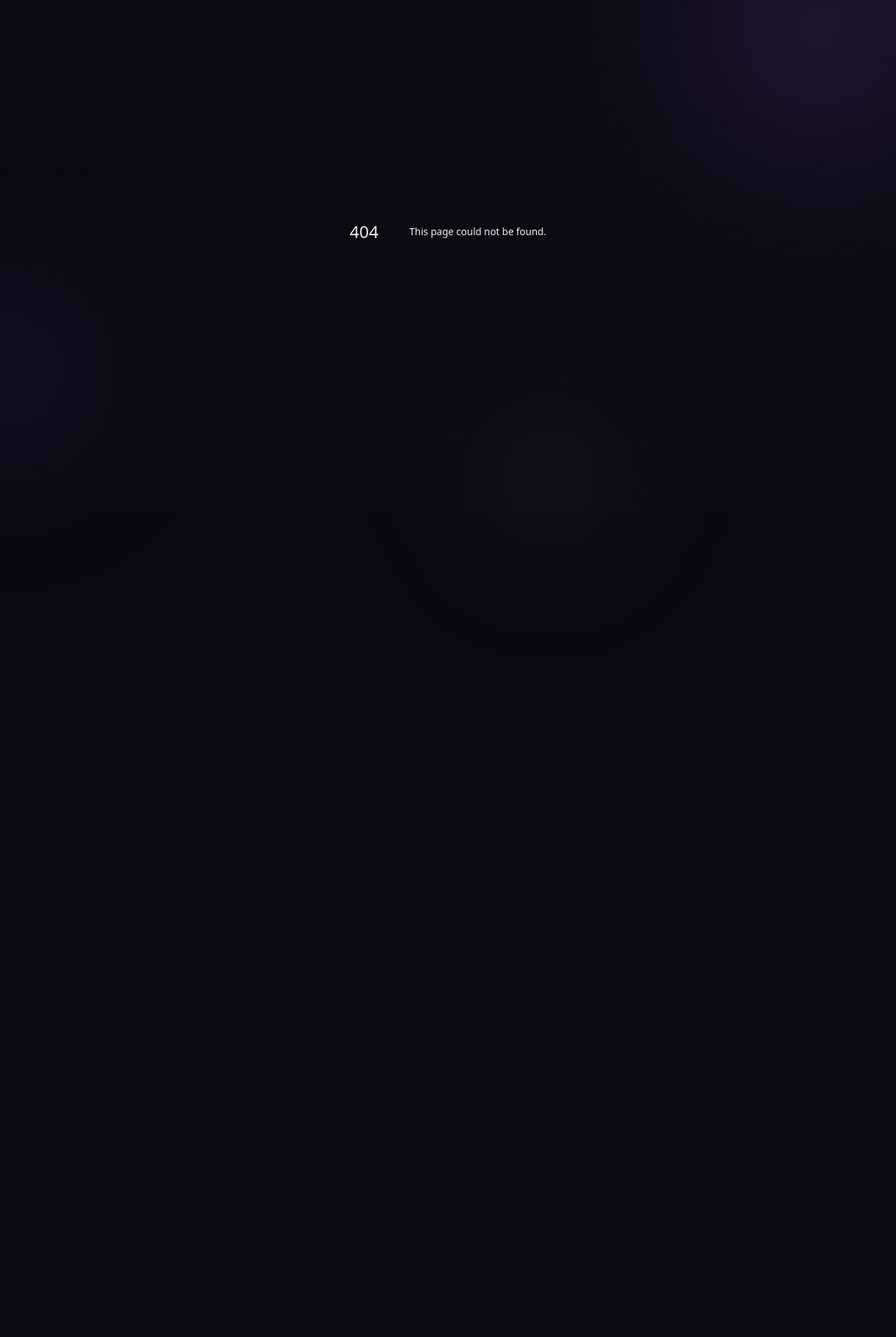
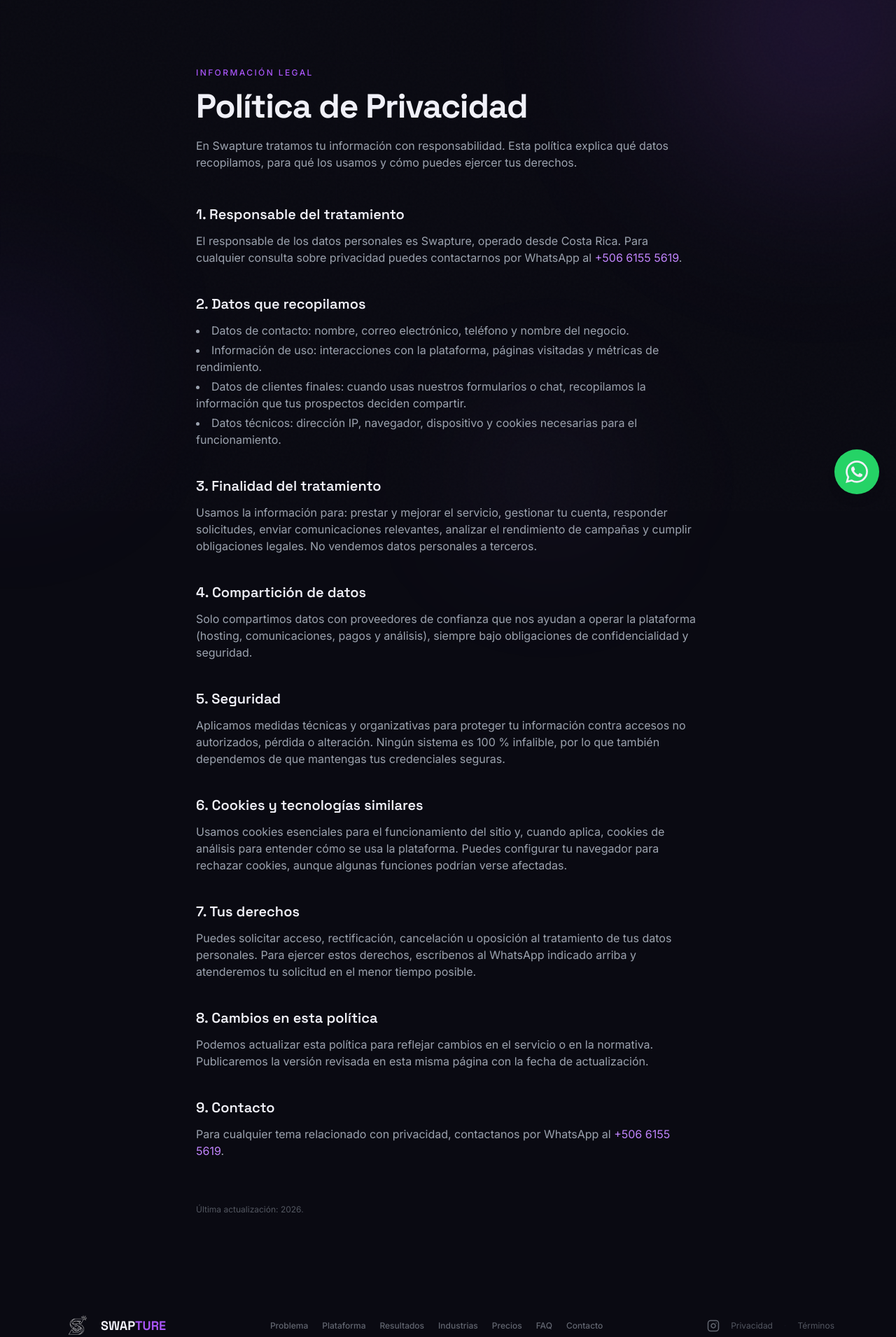
Before and after one commit to AaronC17/swapture, a Next.js app: page /privacidad in a window 1280 px wide. Before the commit this address had no page. Shown: the part 70-1980 px from the top of the page at 70% size. Before the commit the page ends 800 px from the top, so only its background shows below. Built offline with nearby package versions, Linux system fonts and the light colour scheme.

Commit message:
Landing: paginas legales y enlaces en footer

```diff
--- /dev/null
+++ b/src/app/privacidad/page.tsx
@@ -0,0 +1,118 @@
+import type { Metadata } from 'next'
+import Navbar from '@/components/Navbar'
+import Footer from '@/components/Footer'
+import WhatsAppButton from '@/components/WhatsAppButton'
+
+export const metadata: Metadata = {
+  title: 'Política de Privacidad — Swapture',
+  description: 'Cómo recopilamos, usamos y protegemos tu información en Swapture.',
+}
+
+export default function PrivacidadPage() {
+  return (
+    <>
+      <Navbar />
+      <main className="relative pt-32 sm:pt-40 pb-16 sm:pb-24">
+        <div className="max-w-3xl mx-auto px-5 sm:px-6">
+          <span className="section-label">Información legal</span>
+          <h1 className="section-title">Política de Privacidad</h1>
+          <p className="text-muted text-sm sm:text-base mb-10 sm:mb-12 leading-relaxed">
+            En Swapture tratamos tu información con responsabilidad. Esta política explica qué datos recopilamos, para qué los usamos y cómo puedes ejercer tus derechos.
+          </p>
+
+          <div className="space-y-8 sm:space-y-10">
+            <section>
+              <h2 className="text-lg sm:text-xl font-heading font-semibold text-white mb-3">1. Responsable del tratamiento</h2>
+              <p className="text-sm sm:text-base text-muted leading-relaxed">
+                El responsable de los datos personales es Swapture, operado desde Costa Rica. Para cualquier consulta sobre privacidad puedes contactarnos por WhatsApp al{' '}
+                <a
+                  href="https://wa.me/50661555619"
+                  target="_blank"
+                  rel="noopener noreferrer"
+                  className="text-accent-light hover:text-white transition-colors"
+                >
+                  +506 6155 5619
+                </a>
+                .
+              </p>
+            </section>
+
+            <section>
+              <h2 className="text-lg sm:text-xl font-heading font-semibold text-white mb-3">2. Datos que recopilamos</h2>
+              <ul className="list-disc list-inside text-sm sm:text-base text-muted leading-relaxed space-y-1">
+                <li>Datos de contacto: nombre, correo electrónico, teléfono y nombre del negocio.</li>
+                <li>Información de uso: interacciones con la plataforma, páginas visitadas y métricas de rendimiento.</li>
+                <li>Datos de clientes finales: cuando usas nuestros formularios o chat, recopilamos la información que tus prospectos deciden compartir.</li>
+                <li>Datos técnicos: dirección IP, navegador, dispositivo y cookies necesarias para el funcionamiento.</li>
+              </ul>
+            </section>
+
+            <section>
+              <h2 className="text-lg sm:text-xl font-heading font-semibold text-white mb-3">3. Finalidad del tratamiento</h2>
+              <p className="text-sm sm:text-base text-muted leading-relaxed">
+                Usamos la información para: prestar y mejorar el servicio, gestionar tu cuenta, responder solicitudes, enviar comunicaciones relevantes, analizar el rendimiento de campañas y cumplir obligaciones legales. No vendemos datos personales a terceros.
+              </p>
+            </section>
+
+            <section>
+              <h2 className="text-lg sm:text-xl font-heading font-semibold text-white mb-3">4. Compartición de datos</h2>
+              <p className="text-sm sm:text-base text-muted leading-relaxed">
+                Solo compartimos datos con proveedores de confianza que nos ayudan a operar la plataforma (hosting, comunicaciones, pagos y análisis), siempre bajo obligaciones de confidencialidad y seguridad.
+              </p>
+            </section>
+
+            <section>
+              <h2 className="text-lg sm:text-xl font-heading font-semibold text-white mb-3">5. Seguridad</h2>
+              <p className="text-sm sm:text-base text-muted leading-relaxed">
+                Aplicamos medidas técnicas y organizativas para proteger tu información contra accesos no autorizados, pérdida o alteración. Ningún sistema es 100 % infalible, por lo que también dependemos de que mantengas tus credenciales seguras.
+              </p>
+            </section>
+
+            <section>
+              <h2 className="text-lg sm:text-xl font-heading font-semibold text-white mb-3">6. Cookies y tecnologías similares</h2>
+              <p className="text-sm sm:text-base text-muted leading-relaxed">
+                Usamos cookies esenciales para el funcionamiento del sitio y, cuando aplica, cookies de análisis para entender cómo se usa la plataforma. Puedes configurar tu navegador para rechazar cookies, aunque algunas funciones podrían verse afectadas.
+              </p>
+            </section>
+
+            <section>
+              <h2 className="text-lg sm:text-xl font-heading font-semibold text-white mb-3">7. Tus derechos</h2>
+              <p className="text-sm sm:text-base text-muted leading-relaxed">
+                Puedes solicitar acceso, rectificación, cancelación u oposición al tratamiento de tus datos personales. Para ejercer estos derechos, escríbenos al WhatsApp indicado arriba y atenderemos tu solicitud en el menor tiempo posible.
+              </p>
+            </section>
+
+            <section>
+              <h2 className="text-lg sm:text-xl font-heading font-semibold text-white mb-3">8. Cambios en esta política</h2>
+              <p className="text-sm sm:text-base text-muted leading-relaxed">
+                Podemos actualizar esta política para reflejar cambios en el servicio o en la normativa. Publicaremos la versión revisada en esta misma página con la fecha de actualización.
+              </p>
+            </section>
+
+            <section>
+              <h2 className="text-lg sm:text-xl font-heading font-semibold text-white mb-3">9. Contacto</h2>
+              <p className="text-sm sm:text-base text-muted leading-relaxed">
+                Para cualquier tema relacionado con privacidad, contactanos por WhatsApp al{' '}
+                <a
+                  href="https://wa.me/50661555619"
+                  target="_blank"
+                  rel="noopener noreferrer"
+                  className="text-accent-light hover:text-white transition-colors"
+                >
+                  +506 6155 5619
+                </a>
+                .
+              </p>
+            </section>
+          </div>
+
+          <p className="mt-12 sm:mt-16 text-xs text-muted/50">
+            Última actualización: {new Date().getFullYear()}.
+          </p>
+        </div>
+      </main>
+      <Footer />
+      <WhatsAppButton />
+    </>
+  )
+}
--- a/src/components/Footer.tsx
+++ b/src/components/Footer.tsx
@@ -51,9 +51,9 @@ export default function Footer() {
             >
               <Instagram size={18} />
             </a>
-            <a href="#" className="hover:text-white transition-colors">Privacidad</a>
+            <a href="/privacidad" className="hover:text-white transition-colors">Privacidad</a>
             <span className="text-border/30">·</span>
-            <a href="#" className="hover:text-white transition-colors">Términos</a>
+            <a href="/terminos" className="hover:text-white transition-colors">Términos</a>
           </div>
         </div>
       </div>
```
